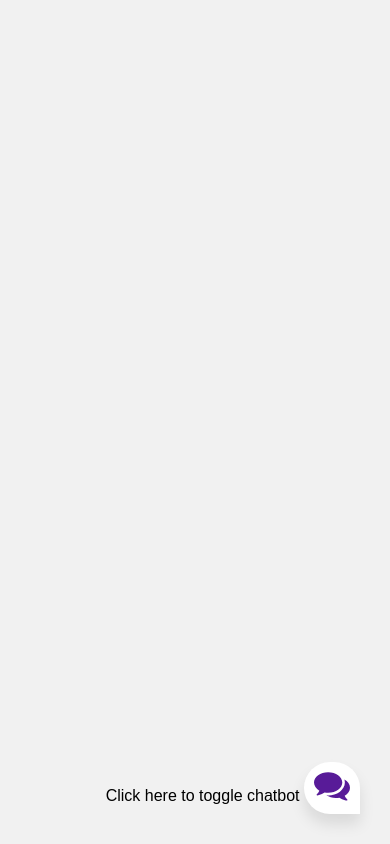
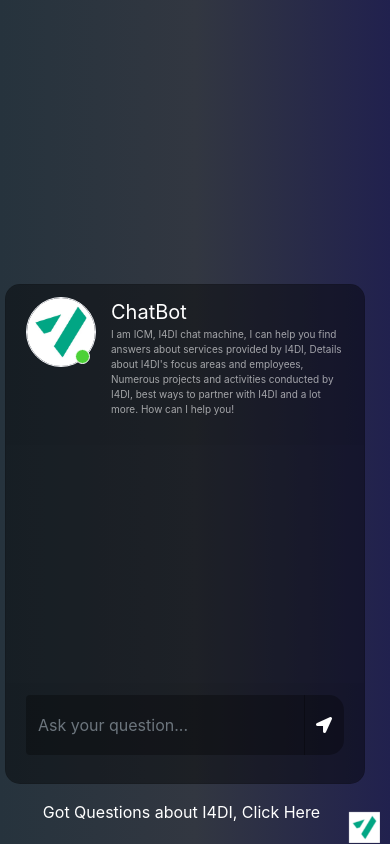
Before and after one commit to AdahAugustine/I4DI_website, a Flask app: page / in a window 390 px wide. Run offline with Flask 3, Linux system fonts and the light colour scheme; some libraries are stand-ins or nearby versions.

Commit message:
new_correction

```diff
--- a/app.py
+++ b/app.py
@@ -1,26 +1,30 @@
 from flask import Flask, render_template, request, jsonify
+# import time
 from flask_cors import CORS
 from dotenv import load_dotenv, find_dotenv
+import time
 from chat import get_response
+
 
 load_dotenv(find_dotenv())
 app = Flask(__name__)
 CORS(app)
 
+app = Flask(__name__)
 
-@app.get("/")
-def index_get():
-    return render_template("base.html")
-
-@app.post("/predict")
-def predict():
-    text=request.get_json().get("message")
-    response=get_response(text)
-    message= {"answer": response}
-    return jsonify(message)
+@app.route("/")
+def index():
+    return render_template('chat.html')
 
 
+@app.route("/get", methods=["GET", "POST"])
+def chat():
+    msg = request.form["msg"]
+    input = msg
+    return get_response(input)
+    # time.sleep(10)
+    # return "Yes,It works"
 
 
-if __name__=="__main__":
-    app.run(debug=True)
+if __name__ == '__main__':
+    app.run()
--- a/static/app.js
+++ b/static/app.js
@@ -58,7 +58,7 @@
           })
           .then(r => r.json())
           .then(r => {
-            let msg2 = { name: "Sam", message: r.answer };
+            let msg2 = { name: "ICM", message: r.answer };
             this.messages.push(msg2);
             this.updateChatText(chatbox)
             textField.value = ''
@@ -73,7 +73,7 @@
     updateChatText(chatbox) {
         var html = '';
         this.messages.slice().reverse().forEach(function(item, index) {
-            if (item.name === "Sam")
+            if (item.name === "ICM")
             {
                 html += '<div class="messages__item messages__item--visitor">' + item.message + '</div>'
             }
--- a/static/style.css
+++ b/static/style.css
@@ -1,200 +1,263 @@
-* {
-    box-sizing: border-box;
-    margin: 0;
-    padding: 0;
+.contacts_body{
+	padding:  0.75rem 0 !important;
+	overflow-y: auto;
+	white-space: nowrap;
 }
-
-body {
-    font-family: 'Nunito', sans-serif;
-    font-weight: 400;
-    font-size: 100%;
-    background: #F1F1F1;
+.msg_card_body{
+	overflow-y: auto;
 }
-
-*, html {
-    --primaryGradient: linear-gradient(93.12deg, #581B98 0.52%, #9C1DE7 100%);
-    --secondaryGradient: linear-gradient(268.91deg, #581B98 -2.14%, #9C1DE7 99.69%);
-    --primaryBoxShadow: 0px 10px 15px rgba(0, 0, 0, 0.1);
-    --secondaryBoxShadow: 0px -10px 15px rgba(0, 0, 0, 0.1);
-    --primary: #581B98;
+.card-header{
+	border-radius: 15px 15px 0 0 !important;
+	border-bottom: 0 !important;
 }
-
-/* CHATBOX
-=============== */
-.chatbox {
-    position: absolute;
-    bottom: 30px;
-    right: 30px;
+.card-footer{
+border-radius: 0 0 15px 15px !important;
+	border-top: 0 !important;
 }
-
-/* CONTENT IS CLOSE */
-.chatbox__support {
-    display: flex;
-    flex-direction: column;
-    background: #eee;
-    width: 300px;
-    height: 350px;
-    z-index: -123456;
-    opacity: 0;
-    transition: all .5s ease-in-out;
+.container{
+	align-content: center;
 }
-
-/* CONTENT ISOPEN */
-.chatbox--active {
-    transform: translateY(-40px);
-    z-index: 123456;
-    opacity: 1;
+.search{
+	border-radius: 15px 0 0 15px !important;
+	background-color: rgba(0,0,0,0.3) !important;
+	border:0 !important;
+	color:white !important;
+}
+.search:focus{
+	 box-shadow:none !important;
+   outline:0px !important;
+}
+.type_msg{
+	background-color: rgba(0,0,0,0.3) !important;
+	border:0 !important;
+	color:white !important;
+	height: 60px !important;
+	overflow-y: auto;
+}
+	.type_msg:focus{
+	 box-shadow:none !important;
+   outline:0px !important;
+}
+.attach_btn{
+	border-radius: 15px 0 0 15px !important;
+	background-color: rgba(0,0,0,0.3) !important;
+	border:0 !important;
+	color: white !important;
+	cursor: pointer;
+}
+.send_btn{
+	border-radius: 0 15px 15px 0 !important;
+	background-color: rgba(0,0,0,0.3) !important;
+	border:0 !important;
+	color: white !important;
+	cursor: pointer;
+}
+.search_btn{
+	border-radius: 0 15px 15px 0 !important;
+	background-color: rgba(0,0,0,0.3) !important;
+	border:0 !important;
+	color: white !important;
+	cursor: pointer;
+}
+.contacts{
+	list-style: none;
+	padding: 0;
+}
+.contacts li{
+	width: 100% !important;
+	padding: 5px 10px;
+	margin-bottom: 15px !important;
+}
+.active{
+	background-color: rgba(0,0,0,0.3);
+}
+.user_img{
+	height: 70px;
+	width: 70px;
+	border:1.5px solid #f5f6fa;
 
 }
+.user_img_msg{
+	height: 40px;
+	width: 40px;
+	border:1.5px solid #f5f6fa;
 
-/* BUTTON */
-.chatbox__button {
-    text-align: right;
 }
-
-.send__button {
-    padding: 6px;
-    background: transparent;
-    border: none;
-    outline: none;
-    cursor: pointer;
+.img_cont{
+	position: relative;
+	height: 70px;
+	width: 70px;
+}
+.img_cont_msg{
+	height: 40px;
+	width: 40px;
+}
+.online_icon{
+	position: absolute;
+	height: 15px;
+	width:15px;
+	background-color: #4cd137;
+	border-radius: 50%;
+	bottom: 0.2em;
+	right: 0.4em;
+	border:1.5px solid white;
+}
+.offline{
+	background-color: #c23616 !important;
+}
+.user_info{
+	margin-top: auto;
+	margin-bottom: auto;
+	margin-left: 15px;
+}
+.user_info span{
+	font-size: 20px;
+	color: white;
+}
+.user_info p{
+	font-size: 10px;
+	color: rgba(255,255,255,0.6);
+}
+.video_cam{
+	margin-left: 50px;
+	margin-top: 5px;
+}
+.video_cam span{
+	color: white;
+	font-size: 20px;
+	cursor: pointer;
+	margin-right: 20px;
+}
+.msg_cotainer{
+	margin-top: auto;
+	margin-bottom: auto;
+	margin-left: 10px;
+	border-radius: 25px;
+	background-color: rgb(82, 172, 255);
+	padding: 10px;
+	position: relative;
+}
+.msg_cotainer_send{
+	margin-top: auto;
+	margin-bottom: auto;
+	margin-right: 10px;
+	border-radius: 25px;
+	background-color: #58cc71;
+	padding: 10px;
+	position: relative;
+}
+.msg_time{
+	position: absolute;
+	left: 0;
+	bottom: -15px;
+	color: rgba(255,255,255,0.5);
+	font-size: 10px;
+}
+.msg_time_send{
+	position: absolute;
+	right:0;
+	bottom: -15px;
+	color: rgba(255,255,255,0.5);
+	font-size: 10px;
+}
+.msg_head{
+	position: relative;
+}
+#action_menu_btn{
+	position: absolute;
+	right: 10px;
+	top: 10px;
+	color: white;
+	cursor: pointer;
+	font-size: 20px;
+}
+.action_menu{
+	z-index: 1;
+	position: absolute;
+	padding: 15px 0;
+	background-color: rgba(0,0,0,0.5);
+	color: white;
+	border-radius: 15px;
+	top: 30px;
+	right: 15px;
+	display: none;
+}
+.action_menu ul{
+	list-style: none;
+	padding: 0;
+	margin: 0;
+}
+.action_menu ul li{
+	width: 100%;
+	padding: 10px 15px;
+	margin-bottom: 5px;
+}
+.action_menu ul li i{
+	padding-right: 10px;
+}
+.action_menu ul li:hover{
+	cursor: pointer;
+	background-color: rgba(0,0,0,0.2);
+}
+@media(max-width: 576px){
+	.contacts_card{
+	margin-bottom: 15px !important;
+}
 }
 
 
-/* HEADER */
-.chatbox__header {
-    position: sticky;
-    top: 0;
-    background: orange;
+body, html {
+    height: 100%;
+    margin: 0;
+    background: rgb(44, 47, 59);
+    background: -webkit-linear-gradient(to right, rgb(40, 59, 34), rgb(54, 60, 70), rgb(32, 32, 43));
+    background: linear-gradient(to right, rgb(38, 51, 61), rgb(50, 55, 65), rgb(33, 33, 78));
 }
 
-/* MESSAGES */
-.chatbox__messages {
+.chat {
     margin-top: auto;
-    display: flex;
-    overflow-y: scroll;
-    flex-direction: column-reverse;
+    margin-bottom: auto;
 }
 
-.messages__item {
-    background: orange;
-    max-width: 60.6%;
-    width: fit-content;
+.card {
+    height: 500px;
+    border-radius: 15px !important;
+    background-color: rgba(0,0,0,0.4) !important;
 }
 
-.messages__item--operator {
-    margin-left: auto;
+#chatContainer {
+    position: fixed;
+    right: 10px;
+    bottom: 60px;
+    width: 100%;
+    max-width: 400px;
+    max-height: 500px;
 }
 
-.messages__item--visitor {
-    margin-right: auto;
+.container-fluid {
+    height: 100%;
+    display: flex;
+    align-items: flex-end;
+    justify-content: flex-end;
 }
 
-/* FOOTER */
-.chatbox__footer {
-    position: sticky;
-    bottom: 0;
+.btn-primary {
+    background-color: #007bff;
+    border-color: #007bff;
 }
 
-.chatbox__support {
-    background: #f9f9f9;
-    height: 450px;
-    width: 350px;
-    box-shadow: 0px 0px 15px rgba(0, 0, 0, 0.1);
-    border-top-left-radius: 20px;
-    border-top-right-radius: 20px;
+.logo {
+    position: fixed;
+    right: 10px;
+    bottom: 1px;
+    width: 8%;
+    max-width: 50px;
 }
 
-/* HEADER */
-.chatbox__header {
-    background: var(--primaryGradient);
-    display: flex;
-    flex-direction: row;
-    align-items: center;
-    justify-content: center;
-    padding: 15px 20px;
-    border-top-left-radius: 20px;
-    border-top-right-radius: 20px;
-    box-shadow: var(--primaryBoxShadow);
+.initial_instruction {
+    color: white;
+    right: 70px;
+    bottom: 20px;
+    /* display: flex; */
+    position: relative;
 }
-
-.chatbox__image--header {
-    margin-right: 10px;
-}
-
-.chatbox__heading--header {
-    font-size: 1.2rem;
-    color: white;
-}
-
-.chatbox__description--header {
-    font-size: .9rem;
-    color: white;
-}
-
-/* Messages */
-.chatbox__messages {
-    padding: 0 20px;
-}
-
-.messages__item {
-    margin-top: 10px;
-    background: #E0E0E0;
-    padding: 8px 12px;
-    max-width: 70%;
-}
-
-.messages__item--visitor,
-.messages__item--typing {
-    border-top-left-radius: 20px;
-    border-top-right-radius: 20px;
-    border-bottom-right-radius: 20px;
-}
-
-.messages__item--operator {
-    border-top-left-radius: 20px;
-    border-top-right-radius: 20px;
-    border-bottom-left-radius: 20px;
-    background: var(--primary);
-    color: white;
-}
-
-/* FOOTER */
-.chatbox__footer {
-    display: flex;
-    flex-direction: row;
-    align-items: center;
-    justify-content: space-between;
-    padding: 20px 20px;
-    background: var(--secondaryGradient);
-    box-shadow: var(--secondaryBoxShadow);
-    border-bottom-right-radius: 10px;
-    border-bottom-left-radius: 10px;
-    margin-top: 20px;
-}
-
-.chatbox__footer input {
-    width: 80%;
-    border: none;
-    padding: 10px 10px;
-    border-radius: 30px;
-    text-align: left;
-}
-
-.chatbox__send--footer {
-    color: white;
-}
-
-.chatbox__button button,
-.chatbox__button button:focus,
-.chatbox__button button:visited {
-    padding: 10px;
-    background: white;
-    border: none;
-    outline: none;
-    border-top-left-radius: 50px;
-    border-top-right-radius: 50px;
-    border-bottom-left-radius: 50px;
-    box-shadow: 0px 10px 15px rgba(0, 0, 0, 0.1);
-    cursor: pointer;
-}
--- a/templates/base.html
+++ /dev/null
@@ -1,42 +0,0 @@
-<!DOCTYPE html>
-<html lang="en">
-<link rel="stylesheet" href="{{ url_for('static', filename='style.css') }}">
-
-<head>
-    <meta charset="UTF-8">
-    <title>Chatbot</title>
-</head>
-<body>
-<div class="container">
-    <div class="chatbox">
-        <div class="chatbox__support">
-            <div class="chatbox__header">
-                <div class="chatbox__image--header">
-                    <img src="https://img.icons8.com/color/48/000000/circled-user-female-skin-type-5--v1.png" alt="image">
-                </div>
-                <div class="chatbox__content--header">
-                    <h4 class="chatbox__heading--header">Chat support</h4>
-                    <p class="chatbox__description--header">Hi. My name is ICM, I4DI Chat Machine. How can I help you?</p>
-                </div>
-            </div>
-            <div class="chatbox__messages">
-                <div></div>
-            </div>
-            <div class="chatbox__footer">
-                <input type="text" placeholder="Write a message...">
-                <button class="chatbox__send--footer send__button">Send</button>
-            </div>
-        </div>
-        <div class="chatbox__button"><span> Click here to toggle chatbot</span>
-            <button><img src="{{ url_for('static', filename='images/chatbox-icon.svg') }}" /></button>
-        </div>
-    </div>
-</div>
-
-    <script>
-        $SCRIPT_ROOT = {{ request.script_root|tojson }};
-    </script>
-    <script type="text/javascript" src="{{ url_for('static', filename='app.js') }}"></script>
-
-</body>
-</html>
--- /dev/null
+++ b/templates/chat.html
@@ -0,0 +1,125 @@
+<link
+  href="//maxcdn.bootstrapcdn.com/bootstrap/4.1.1/css/bootstrap.min.css"
+  rel="stylesheet"
+  id="bootstrap-css"
+/>
+<script src="//maxcdn.bootstrapcdn.com/bootstrap/4.1.1/js/bootstrap.min.js"></script>
+<script src="//cdnjs.cloudflare.com/ajax/libs/jquery/3.2.1/jquery.min.js"></script>
+
+<!DOCTYPE html>
+<html>
+  <head>
+    <title>I4DI Chatbot</title>
+    <link
+      rel="stylesheet"
+      href="https://stackpath.bootstrapcdn.com/bootstrap/4.1.3/css/bootstrap.min.css"
+      integrity="sha384-MCw98/SFnGE8fJT3GXwEOngsV7Zt27NXFoaoApmYm81iuXoPkFOJwJ8ERdknLPMO"
+      crossorigin="anonymous"
+    />
+    <link
+      rel="stylesheet"
+      href="https://use.fontawesome.com/releases/v5.5.0/css/all.css"
+      integrity="sha384-B4dIYHKNBt8Bc12p+WXckhzcICo0wtJAoU8YZTY5qE0Id1GSseTk6S+L3BlXeVIU"
+      crossorigin="anonymous"
+    />
+    <script src="https://ajax.googleapis.com/ajax/libs/jquery/3.3.1/jquery.min.js"></script>
+    <link
+      rel="stylesheet"
+      type="text/css"
+      href="{{ url_for('static', filename='style.css')}}"
+    />
+  </head>
+
+
+  <body>
+    <div class="container-fluid h-100">
+        <div class="row justify-content-end h-100">
+            <div id="chatContainer" class="col-md-4 col-xl-3 chat">
+                <div class="card">
+                    <div class="card-header msg_head">
+                        <div class="d-flex bd-highlight">
+                            <div class="img_cont">
+                                <img src="{{ url_for('static', filename='i4di.jpeg')}}" class="rounded-circle user_img"/>
+                                <span class="online_icon"></span>
+                            </div>
+                            <div class="user_info">
+                                <span>ChatBot</span>
+                                <p>I am ICM, I4DI chat machine,
+                                    I can help you find answers about services provided by I4DI,
+                                    Details about I4DI's focus areas and employees,
+                                    Numerous projects and activities conducted by I4DI,
+                                    best ways to partner with I4DI and a lot more.
+                                    How can I help you!</p>
+                            </div>
+                        </div>
+                    </div>
+                    <div id="messageFormeight" class="card-body msg_card_body"></div>
+                    <div class="card-footer">
+                        <form id="messageArea" class="input-group">
+                            <input type="text" id="text" name="msg" placeholder="Ask your question..." autocomplete="on" class="form-control type_msg" required/>
+                            <div class="input-group-append">
+                                <button type="submit" id="send" class="input-group-text send_btn">
+                                    <i class="fas fa-location-arrow"></i>
+                                </button>
+                            </div>
+                        </form>
+                    </div>
+                </div>
+            </div>
+        </div>
+        <!-- Button to toggle the chatbot -->
+        <div class="row justify-content-end"> <span class="initial_instruction">Got Questions about I4DI, Click Here</span>
+            <img src="{{ url_for('static', filename='i4di.jpeg')}}" id="toggleChatBtn" class="logo"></img>
+        </div>
+    </div>
+
+    <script>
+        $(document).ready(function () {
+            // Toggle chatbot visibility
+            $("#toggleChatBtn").click(function () {
+                $("#chatContainer").toggle();
+            });
+
+            // Message submission handling
+            $("#messageArea").on("submit", function (event) {
+                const date = new Date();
+                const hour = date.getHours();
+                const minute = date.getMinutes();
+                const str_time = hour + ":" + minute;
+                var rawText = $("#text").val();
+
+                var userHtml =
+                    '<div class="d-flex justify-content-end mb-4"><div class="msg_cotainer_send">' +
+                    rawText +
+                    '<span class="msg_time_send">' +
+                    str_time +
+                    '</span></div><div class="img_cont_msg"><img src="https://i.ibb.co/d5b84Xw/Untitled-design.png" class="rounded-circle user_img_msg"></div></div>';
+
+                $("#text").val("");
+                $("#messageFormeight").append(userHtml);
+
+                // Auto-scroll
+                var messageBody = document.getElementById("messageFormeight");
+                messageBody.scrollTop = messageBody.scrollHeight;
+
+                // Simulate bot response
+                $.ajax({
+                    data: { msg: rawText },
+                    type: "POST",
+                    url: "/get",
+                }).done(function (data) {
+                    var botHtml =
+                        '<div class="d-flex justify-content-start mb-4"><div class="img_cont_msg"><img src="{{ url_for('static', filename='i4di.jpeg')}}"  class="rounded-circle user_img_msg"></div><div class="msg_cotainer">' +
+                        data +
+                        '<span class="msg_time">' +
+                        str_time +
+                        '</span></div></div>';
+                    $("#messageFormeight").append($.parseHTML(botHtml));
+                    messageBody.scrollTop = messageBody.scrollHeight;
+                });
+                event.preventDefault();
+            });
+        });
+    </script>
+</body>
+</html>
```
Also changed, not shown: document.txt (+33 -0 lines), static/i4di.jpeg (added), 1 other file.
